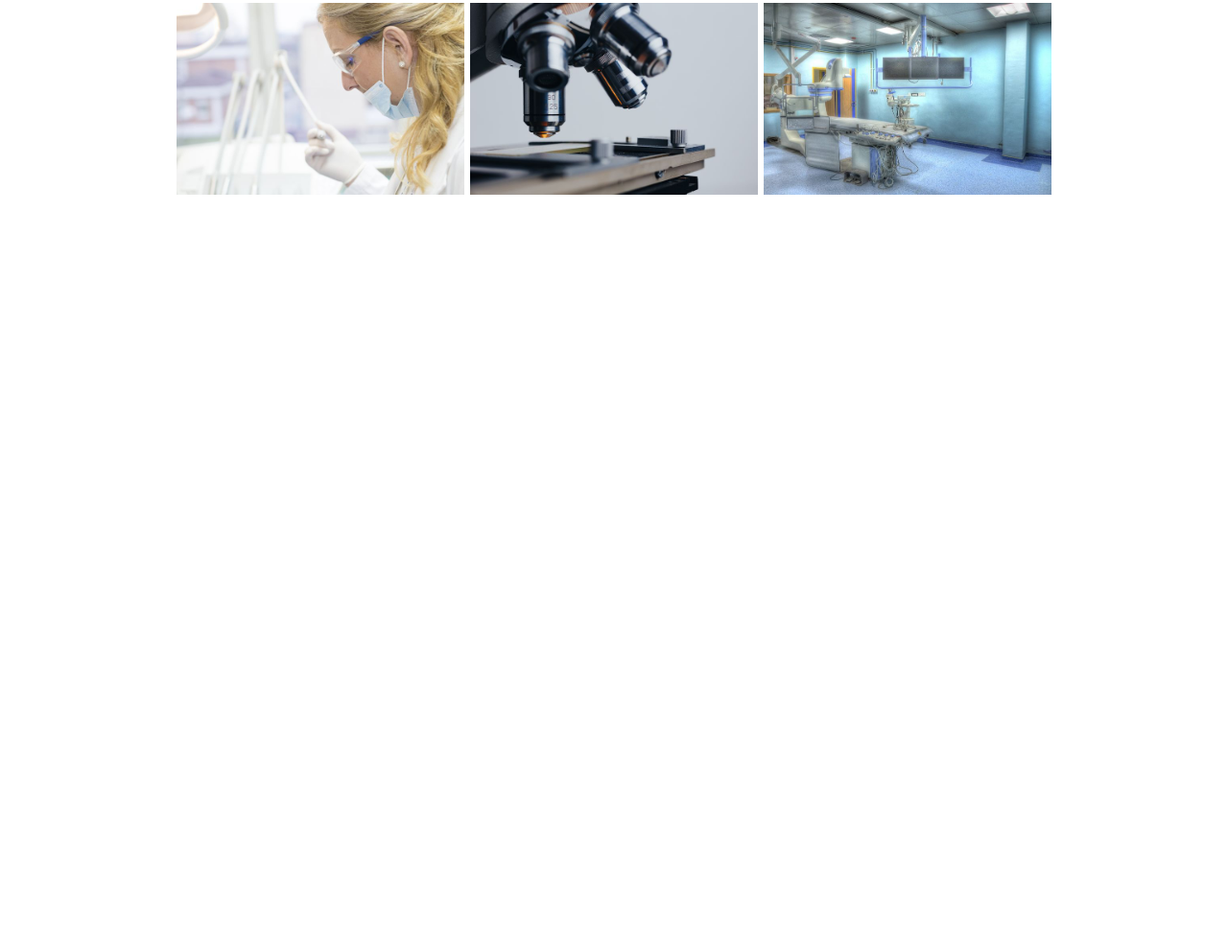
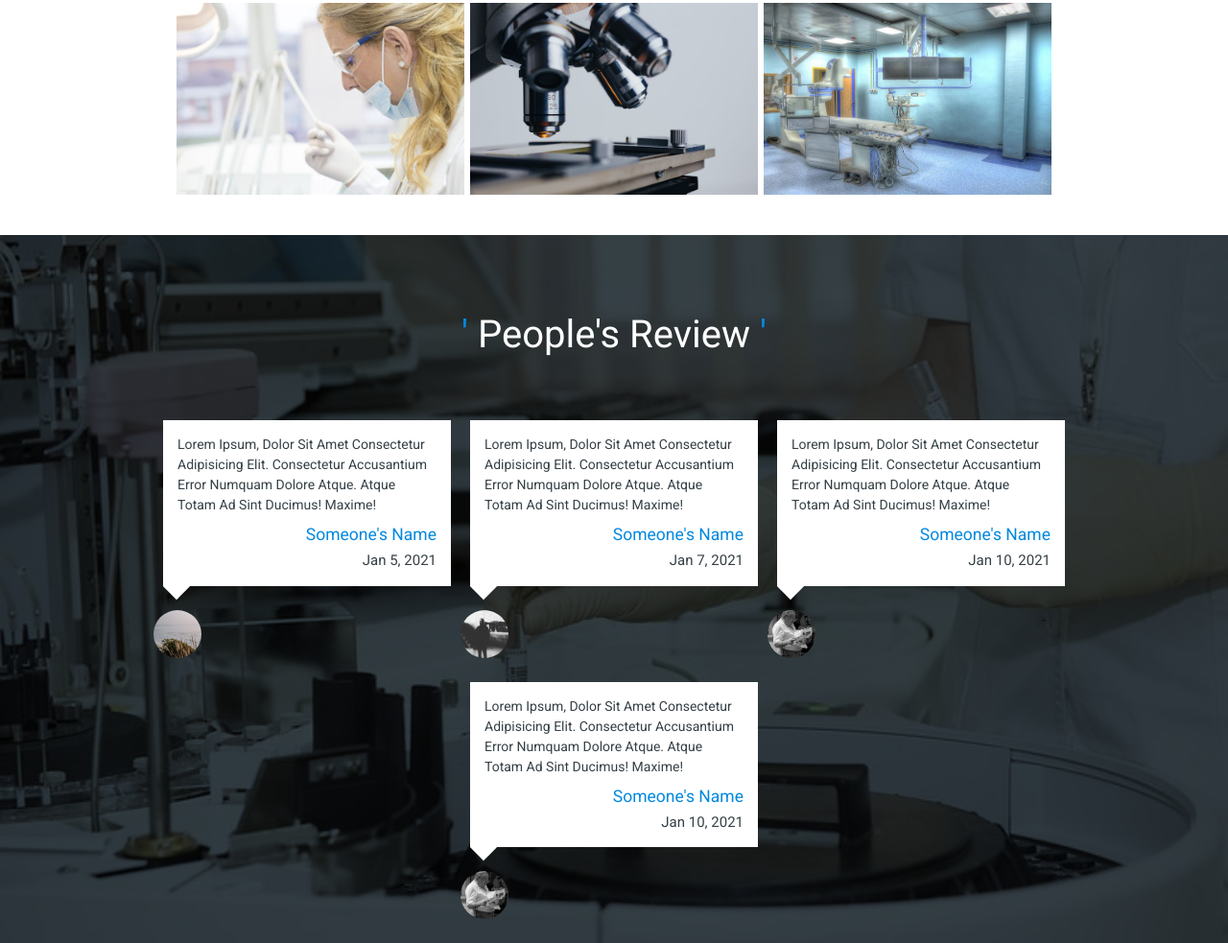
Before and after one commit to MohamedAnwarAlhamed/hospital-website, a plain HTML site: page index.html in a window 1280 px wide. Shown: the part 2155-3138 px from the top of the page at 96% size. Before the commit the page ends 2400 px from the top, so only its background shows below. Drawn offline with nearby package versions, Linux system fonts and the light colour scheme.

Commit message:
review section

```diff
--- a/css/style.css
+++ b/css/style.css
@@ -221,6 +221,72 @@ header .fa-times {
   transform: scale(1.3);
 }
 
+/* review */
+.review {
+  background: url(../images/img1.jpg),
+    linear-gradient(var(--black), var(--black)) no-repeat;
+  background-size: cover;
+  background-position: center;
+  background-blend-mode: multiply;
+}
+
+.review .heading {
+  color: #fff;
+}
+
+.review .box-container {
+  display: flex;
+  justify-content: center;
+  flex-wrap: wrap;
+  padding-bottom: 5rem;
+}
+
+.review .box-container .box {
+  background: #fff;
+  width: 30rem;
+  margin: 5rem 1rem;
+  padding: 1.5rem;
+  position: relative;
+}
+
+.review .box-container .box img {
+  position: absolute;
+  bottom: -7.5rem;
+  left: -1rem;
+  height: 5rem;
+  width: 5rem;
+  border-radius: 50%;
+  object-fit: cover;
+}
+
+.review .box-container .box p{
+  font-size: 1.4rem;
+  color:var(--black);
+}
+
+.review .box-container .box h3{
+  text-align: end;
+  color:var(--blue);
+}
+
+.review .box-container .box span{
+  text-align: end;
+  color:var(--black);
+  display: block;
+  font-size: 1.5rem;
+}
+
+.review .box-container .box::before{
+  content: '';
+  position: absolute;
+  bottom: -1rem; left:.4rem;
+  height:2rem;
+  width:2rem;
+  background:#fff;
+  transform: rotate(45deg);
+}
+
+
 /* media query */
 @media (max-width: 768px) {
   html {
--- a/index.html
+++ b/index.html
@@ -168,10 +168,50 @@
       </div>
     </div>
   </section>
+  <!-- facility section end -->
 
+  <!-- review section start -->
+  <section class="review" id="review">
 
+    <div class="container">
 
-  <!-- facility section end -->
+      <h1 class="heading"><span>'</span> people's review <span>'</span></h1>
+
+      <div class="box-container">
+        <div class="box" data-aos="fade-right">
+          <p>Lorem ipsum, dolor sit amet consectetur adipisicing elit. Consectetur accusantium error numquam dolore
+            atque. Atque totam ad sint ducimus! Maxime!</p>
+          <h3>someone's name</h3>
+          <span>jan 5, 2021</span>
+          <img src="images/pic1.jpg" alt="">
+        </div>
+
+        <div class="box" data-aos="fade-up">
+          <p>Lorem ipsum, dolor sit amet consectetur adipisicing elit. Consectetur accusantium error numquam dolore
+            atque. Atque totam ad sint ducimus! Maxime!</p>
+          <h3>someone's name</h3>
+          <span>jan 7, 2021</span>
+          <img src="images/pic2.jpg" alt="">
+        </div>
+
+        <div class="box" data-aos="fade-left">
+          <p>Lorem ipsum, dolor sit amet consectetur adipisicing elit. Consectetur accusantium error numquam dolore
+            atque. Atque totam ad sint ducimus! Maxime!</p>
+          <h3>someone's name</h3>
+          <span>jan 10, 2021</span>
+          <img src="images/pic3.jpg" alt="">
+        </div>
+        <div class="box" data-aos="fade-left">
+          <p>Lorem ipsum, dolor sit amet consectetur adipisicing elit. Consectetur accusantium error numquam dolore
+            atque. Atque totam ad sint ducimus! Maxime!</p>
+          <h3>someone's name</h3>
+          <span>jan 10, 2021</span>
+          <img src="images/pic3.jpg" alt="">
+        </div>
+      </div>
+    </div>
+  </section>
+  <!-- review section end -->
 
   <!-- jquery cdn link  -->
   <script src="https://cdnjs.cloudflare.com/ajax/libs/jquery/3.5.1/jquery.min.js"></script>
```
Also changed, not shown: images/pic1.jpg (added), images/pic2.jpg (added), images/pic3.jpg (added).
